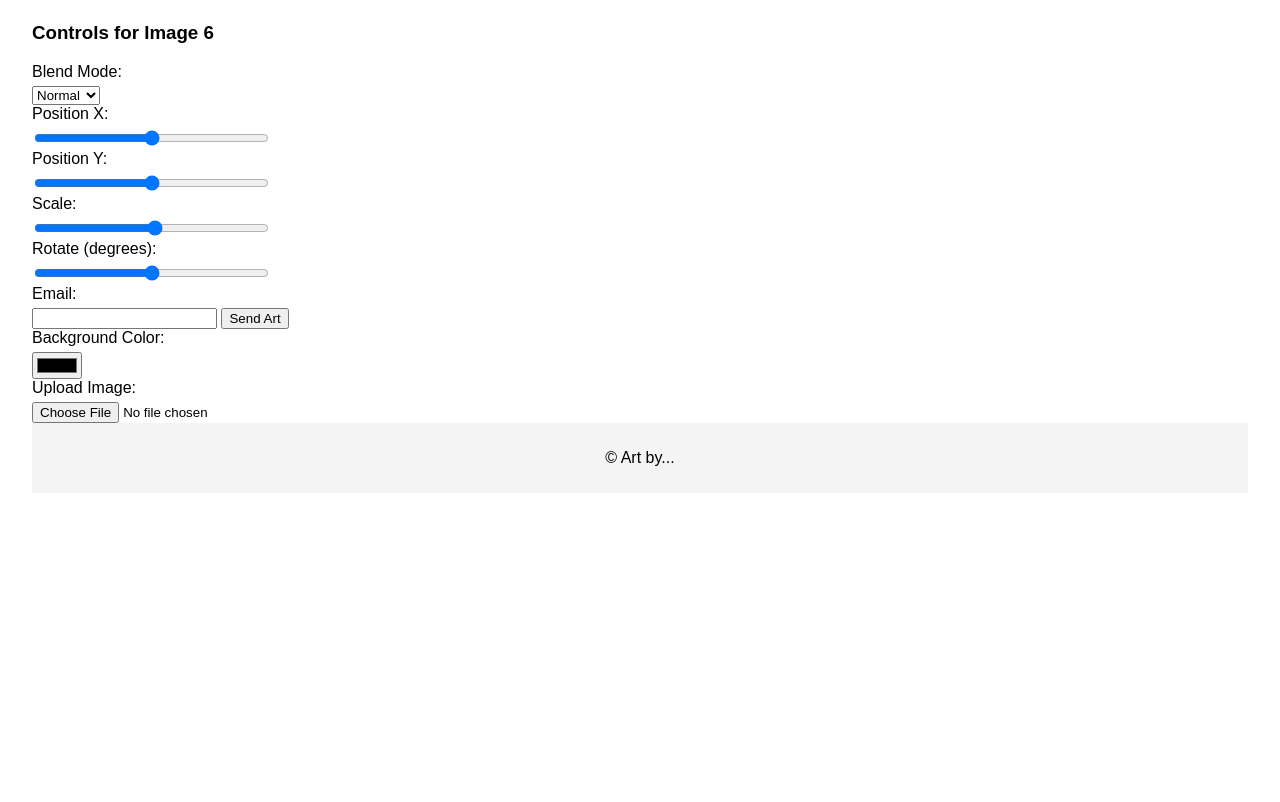
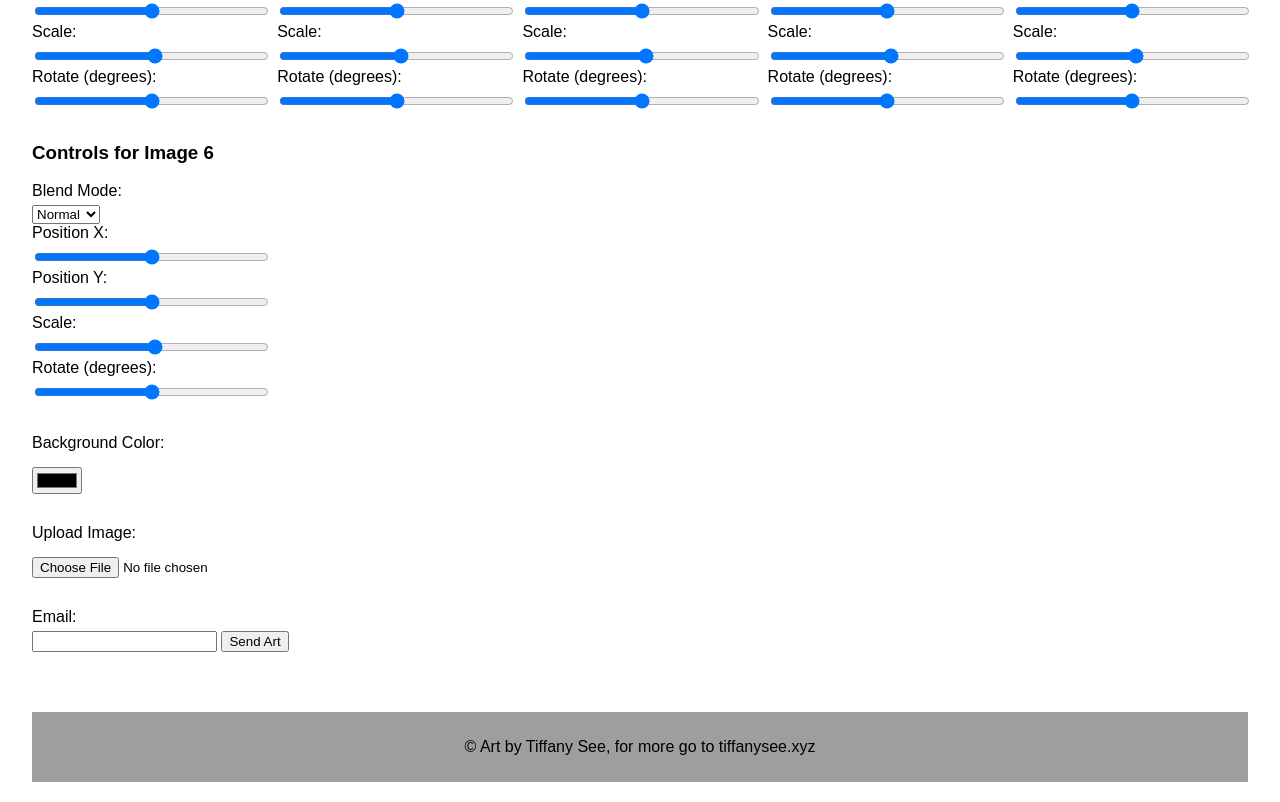
Before and after one commit to tiff4nysee/tiff4nysee.github.io, a plain HTML site: page index.html in a window 1280 px wide. Shown: the part 1112-1914 px from the top of the page. Before the commit the page ends 1625 px from the top, so only its background shows below. Drawn offline with Linux system fonts and the light colour scheme.

Commit message:
Update index.html

```diff
--- a/index.html
+++ b/index.html
@@ -18,11 +18,18 @@
             padding: 20px;
         }
 
-        header,
+        header {
+            text-align: center;
+            background-color: #8b7e8d;
+            padding: 10px 0;
+            margin-bottom: 20px;
+        }
+
         footer {
             text-align: center;
-            background-color: #f4f4f4;
+            background-color: #9e9e9e;
             padding: 10px 0;
+            margin-top: 30px;
         }
 
         main {
@@ -30,13 +37,19 @@
             flex-direction: column;
         }
 
+        h1 {
+            font-size: 60px;
+            font-family: fantasy;
+        }
+
         #art-container {
             position: relative;
             width: 90%;
             height: 700px;
-            border: 2px solid #ccc;
+            border: 2px solid ;
             align-items: center;
             margin: 0 auto;
+            margin-bottom: 30px;
         }
 
         .art-image {
@@ -50,6 +63,26 @@
             grid-template-columns: repeat(auto-fit, minmax(200px, 1fr));
             gap: 10px;
             float: left;
+            margin-bottom: 30px;
+        }
+
+        #email-section {
+            float: left;
+            margin-bottom: 30px;
+        }
+
+        #color-picker-section {
+            float: left;
+            display: grid;
+            margin-bottom: 30px;
+            gap: 10px;
+        }
+
+        #upload-section {
+            float: left;
+            display: grid;
+            margin-bottom: 30px;
+            gap: 10px;
         }
 
         label {
@@ -242,11 +275,6 @@
                     <input type="range" id="rotate-image6" class="rotate" name="rotate-image6" min="0" max="360">
                 </div>
             </div>
-            <div id="email-section">
-                <label for="email">Email:</label>
-                <input type="email" id="email" name="email">
-                <button id="send-email">Send Art</button>
-            </div>
             <div id="color-picker-section">
                 <label for="background-color-picker">Background Color:</label>
                 <input type="color" id="background-color-picker" name="background-color-picker">
@@ -255,9 +283,14 @@
                 <label for="file-upload">Upload Image:</label>
                 <input type="file" id="file-upload" accept="image/*">
             </div>
+            <div id="email-section">
+                <label for="email">Email:</label>
+                <input type="email" id="email" name="email">
+                <button id="send-email">Send Art</button>
+            </div>
         </main>
         <footer>
-            <p>© Art by...</p>
+            <p>© Art by Tiffany See, for more go to tiffanysee.xyz</p>
         </footer>
     </div>
     <script>
```
